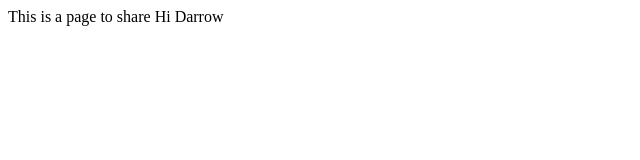
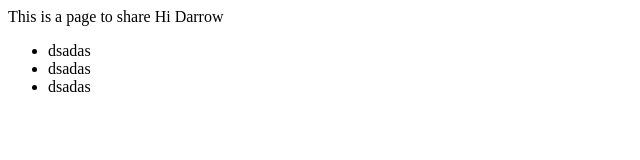
Before and after one commit to alexaranda/testproject, a plain HTML site: page index.html in a window 1280 px wide. Shown: the whole page, without its empty margins (0-640 px from the left). Drawn offline with Linux system fonts and the light colour scheme.

Commit message:
Added a list item

```diff
--- a/index.html
+++ b/index.html
@@ -9,5 +9,10 @@
 This is a page to share
 
 Hi Darrow
+<ul>
+  <li>dsadas</li>
+  <li>dsadas</li>
+  <li>dsadas</li>
+</ul>
 </body>
 </html>
```
